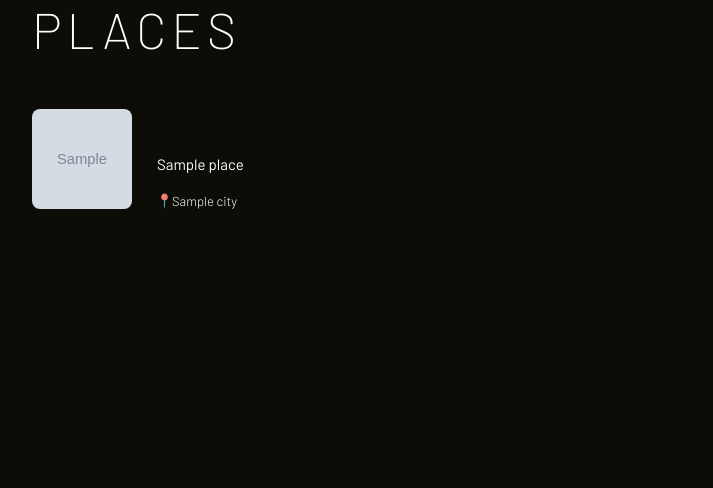
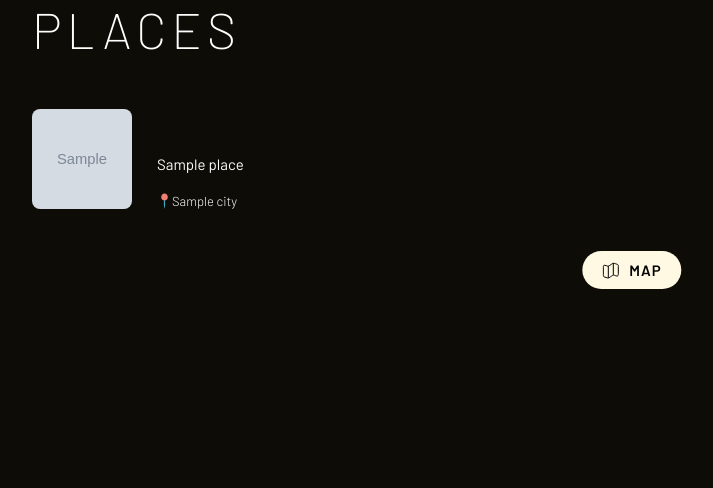
Before and after one commit to dariavarlamovaa/el-in, a Django app: template templates/places/places.html in a window 1280 px wide. Shown: the part 212-700 px from the top of the page, without its empty margins (8-721 px from the left). Run offline with Django 5.2, Linux system fonts and the light colour scheme; the template is opened without the code that fills it: most values are stand-ins (such as "Sample title", 1, 10 or a date in 2020); grey boxes marked "Sample" are stand-in pictures.

Commit message:
added new buttons to the map and places pages; updated translations; updated entrypoint; updated styles and markups; updated layers on the maps

```diff
--- a/finnhike/settings/prod.py
+++ b/finnhike/settings/prod.py
@@ -17,4 +17,4 @@ DATABASES = {
     }
 }
 
-CSRF_TRUSTED_ORIGINS = ['https://finnhike.com', 'https://127.0.0.1']
+CSRF_TRUSTED_ORIGINS = ['https://www.finnhike.com', 'https://finnhike.com']
--- a/static/base/css/base.css
+++ b/static/base/css/base.css
@@ -239,3 +239,39 @@ select {
 .search-for-hiking-place-header {
     letter-spacing: 1px;
 }
+
+.show-as {
+    z-index: 100000;
+    position: sticky;
+    bottom: 10px;
+}
+
+.show-as--div {
+    position: absolute;
+    bottom: 20px;
+    left: 50%;
+    transform: translate(-50%, 0);
+    display: flex;
+    justify-content: center;
+}
+
+.show-as--div2 {
+    background-color: #FFF9E3;
+    border-radius: 9999px;
+    max-width: 120px;
+    padding: 10px 20px;
+}
+
+.show-as--link {
+    display: flex;
+    align-items: center;
+    justify-content: center;
+    gap: 10px;
+}
+
+.show-as--link p {
+    font-weight: 600;
+    text-transform: uppercase;
+    letter-spacing: 1px;
+    color: #000000;
+}
--- a/static/home/css/media_home.css
+++ b/static/home/css/media_home.css
@@ -33,6 +33,11 @@
     }
 }
 
+@media screen and (max-width: 430px) {
+    .main-map-page {
+        font-size: 13px;
+    }
+}
 
 @media screen and (max-width: 350px) {
     .one-picture img {
--- a/templates/home/home.html
+++ b/templates/home/home.html
@@ -52,6 +52,12 @@
             </div>
         </div>
         {% include 'base/selector.html' %}
+        <div class="container">
+            <div class="main-map-page">
+                <a href="{% url 'map' %}">{% trans 'or go to the' %} <span class="main-map-words">{% trans 'map' %}{% trans ' ' %}</span></a>
+                <p class="arrow">—></p>
+            </div>
+        </div>
     </div>
 </section>
 {% endblock content %}
--- a/templates/places/places.html
+++ b/templates/places/places.html
@@ -49,6 +49,18 @@
             </div>
         </div>
         {% endif %}
+        {% if cities_and_places %}
+        <div class="show-as">
+            <div class="show-as--div">
+                <div class="show-as-list show-as--div2">
+                    <a class="show-as--link" href="{% url 'map' %}">
+                        <img src="{% static 'places/images/map.svg' %}" alt="map">
+                        <p>{% trans 'Map' %}</p>
+                    </a>
+                </div>
+            </div>
+        </div>
+        {% endif %}
     </div>
 </section>
 {% endblock content %}
```
Also changed, not shown: static/home/css/home.css (+23 -0 lines), static/places/css/map.css (+14 -0 lines), static/places/css/media_map.css (added, +17 -0 lines), templates/places/map.html (+35 -6 lines), templates/places/place.html (+16 -2 lines), locale/fi/LC_MESSAGES/django.po, static/places/images/list.svg (added), static/places/images/map.svg (added), 2 other files.
